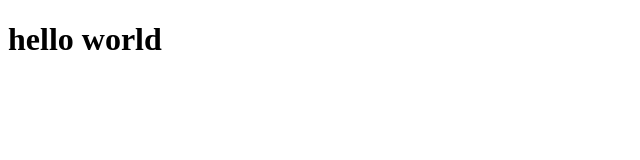
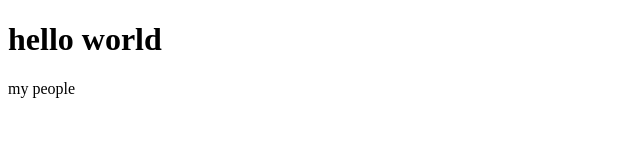
Before and after one commit to olopcodes/git-one, a plain HTML site: page index.html in a window 1280 px wide. Shown: the full height of the page, 0-640 px from the left. Drawn offline with Linux system fonts and the light colour scheme.

Commit message:
added a paragraph

```diff
--- a/index.html
+++ b/index.html
@@ -7,5 +7,6 @@
   </head>
   <body>
     <h1>hello world</h1>
+    <p>my people</p>
   </body>
 </html>
```
